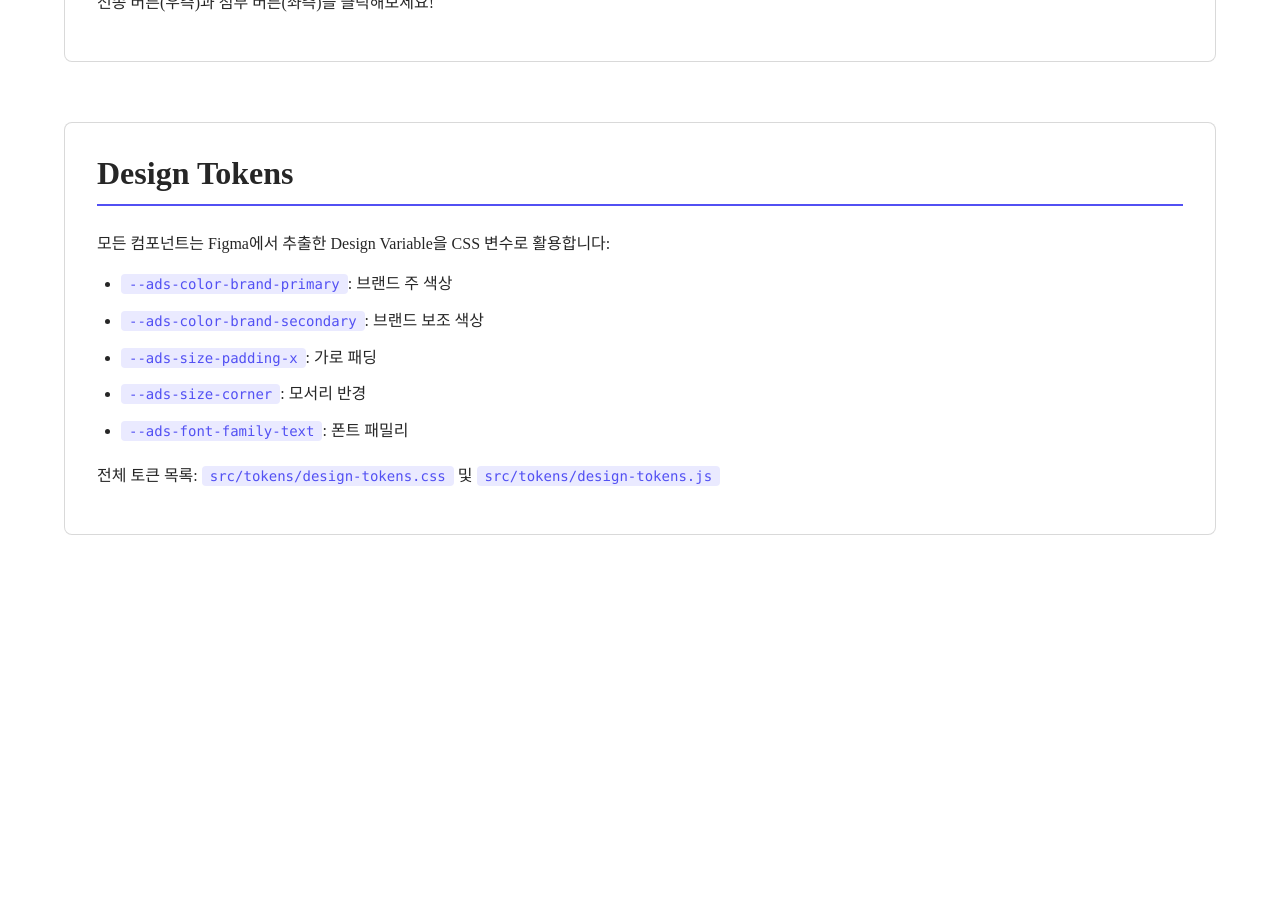
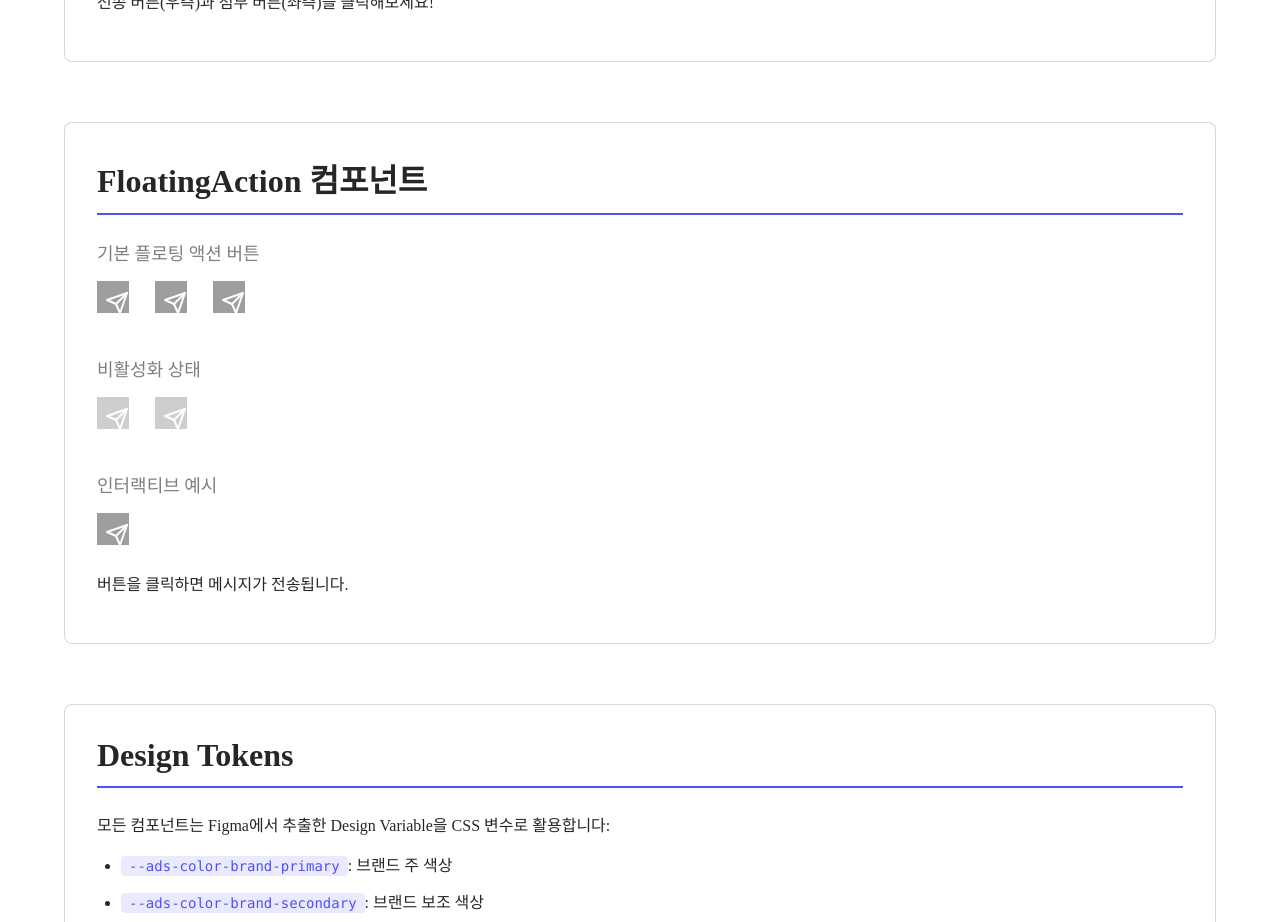
Before and after one commit to tangungithub/astra-demo-libraries, a React (Create React App) app: page / in a window 1280 px wide. Shown: the part 6500-7422 px from the top of the page. Before the commit the page ends 7143 px from the top, so only its background shows below. Built offline with nearby package versions, Linux system fonts and the light colour scheme.

Commit message:
floating actions

```diff
--- a/src/App.js
+++ b/src/App.js
@@ -1,5 +1,5 @@
 import React, { useState } from 'react';
-import { Button, InputField, SelectField, Badge, SidebarNavigation, Bubbles, PromptInput } from './components';
+import { Button, InputField, SelectField, Badge, SidebarNavigation, Bubbles, PromptInput, FloatingAction } from './components';
 import './tokens/design-tokens.css';
 import './App.css';
 
@@ -290,6 +290,41 @@ function App() {
           </div>
         </section>
 
+        {/* FloatingAction 컴포넌트 */}
+        <section className="component-section">
+          <h2>FloatingAction 컴포넌트</h2>
+
+          <div className="demo-group">
+            <h3>기본 플로팅 액션 버튼</h3>
+            <div className="demo-row">
+              <FloatingAction onClick={() => alert('전송!')} />
+              <FloatingAction onClick={() => console.log('Send')} size={20} />
+              <FloatingAction onClick={() => console.log('Send')} size={18} />
+            </div>
+          </div>
+
+          <div className="demo-group">
+            <h3>비활성화 상태</h3>
+            <div className="demo-row">
+              <FloatingAction disabled />
+              <FloatingAction disabled size={20} />
+            </div>
+          </div>
+
+          <div className="demo-group">
+            <h3>인터랙티브 예시</h3>
+            <div className="demo-row">
+              <FloatingAction
+                onClick={() => {
+                  console.log('Message sent!');
+                  alert('메시지가 전송되었습니다!');
+                }}
+              />
+            </div>
+            <p>버튼을 클릭하면 메시지가 전송됩니다.</p>
+          </div>
+        </section>
+
         {/* Design Tokens 정보 */}
         <section className="component-section">
           <h2>Design Tokens</h2>
--- /dev/null
+++ b/src/components/FloatingAction/FloatingAction.css
@@ -0,0 +1,77 @@
+/* FloatingAction 컴포넌트 스타일 - Design Tokens 활용 */
+
+.ads-floating-action {
+  position: relative;
+  width: 42px;
+  height: 42px;
+  background: none;
+  border: none;
+  cursor: pointer;
+  padding: 0;
+  transition: transform 0.2s ease, opacity 0.2s ease;
+}
+
+.ads-floating-action:hover {
+  transform: scale(1.05);
+}
+
+.ads-floating-action:active {
+  transform: scale(0.95);
+}
+
+.ads-floating-action--disabled {
+  cursor: not-allowed;
+  opacity: 0.5;
+}
+
+.ads-floating-action--disabled:hover {
+  transform: none;
+}
+
+/* 배경 원형 */
+.ads-floating-action__background {
+  position: absolute;
+  left: 0;
+  right: 0;
+  top: 0;
+  width: 32px;
+  height: 32px;
+  aspect-ratio: 1 / 1;
+}
+
+.ads-floating-action__background img {
+  display: block;
+  position: absolute;
+  inset: 0;
+  width: 100%;
+  height: 100%;
+  max-width: none;
+}
+
+/* 아이콘 영역 */
+.ads-floating-action__icon {
+  position: absolute;
+  inset: 23.81% 23.81% 19.05% 19.05%;
+  display: flex;
+  align-items: center;
+  justify-content: center;
+  overflow: hidden;
+  color: var(--ads-color-on-brand, #ffffff);
+}
+
+.ads-floating-action__icon svg {
+  display: block;
+  width: 100%;
+  height: 100%;
+}
+
+/* 반응형 */
+@media (max-width: 768px) {
+  .ads-floating-action:hover {
+    transform: none;
+  }
+
+  .ads-floating-action:active {
+    transform: scale(0.95);
+  }
+}
--- /dev/null
+++ b/src/components/FloatingAction/FloatingAction.js
@@ -0,0 +1,75 @@
+import React from 'react';
+import PropTypes from 'prop-types';
+import './FloatingAction.css';
+
+// 이미지 자산 (localhost 서버)
+const imgCircleBackground = "http://localhost:3845/assets/02d24f24279dfd7dbb40dbc82d233d14723e84ff.svg";
+
+/**
+ * Astra Design System - FloatingAction 컴포넌트
+ * 전송 버튼을 위한 플로팅 액션 버튼
+ */
+const FloatingAction = ({
+  onClick,
+  size = 24,
+  className = '',
+  disabled = false,
+}) => {
+  return (
+    <button
+      className={`ads-floating-action ${disabled ? 'ads-floating-action--disabled' : ''} ${className}`}
+      onClick={onClick}
+      disabled={disabled}
+      aria-label="Send"
+    >
+      {/* 배경 원형 */}
+      <div className="ads-floating-action__background">
+        <img src={imgCircleBackground} alt="" />
+      </div>
+
+      {/* 전송 아이콘 */}
+      <div className="ads-floating-action__icon">
+        <IconSend size={size} />
+      </div>
+    </button>
+  );
+};
+
+// IconSend 컴포넌트 (SVG 인라인)
+const IconSend = ({ size = 24 }) => (
+  <svg
+    width={size}
+    height={size}
+    viewBox="0 0 24 24"
+    fill="none"
+    xmlns="http://www.w3.org/2000/svg"
+  >
+    <path
+      d="M22 2L11 13"
+      stroke="currentColor"
+      strokeWidth="2"
+      strokeLinecap="round"
+      strokeLinejoin="round"
+    />
+    <path
+      d="M22 2L15 22L11 13L2 9L22 2Z"
+      stroke="currentColor"
+      strokeWidth="2"
+      strokeLinecap="round"
+      strokeLinejoin="round"
+    />
+  </svg>
+);
+
+FloatingAction.propTypes = {
+  onClick: PropTypes.func,
+  size: PropTypes.number,
+  className: PropTypes.string,
+  disabled: PropTypes.bool,
+};
+
+IconSend.propTypes = {
+  size: PropTypes.number,
+};
+
+export default FloatingAction;
--- /dev/null
+++ b/src/components/FloatingAction/index.js
@@ -0,0 +1 @@
+export { default } from './FloatingAction';
--- a/src/components/index.js
+++ b/src/components/index.js
@@ -6,3 +6,4 @@ export { default as Badge } from './Badge';
 export { default as SidebarNavigation } from './SidebarNavigation';
 export { default as Bubbles } from './Bubbles';
 export { default as PromptInput } from './PromptInput';
+export { default as FloatingAction } from './FloatingAction';
```
